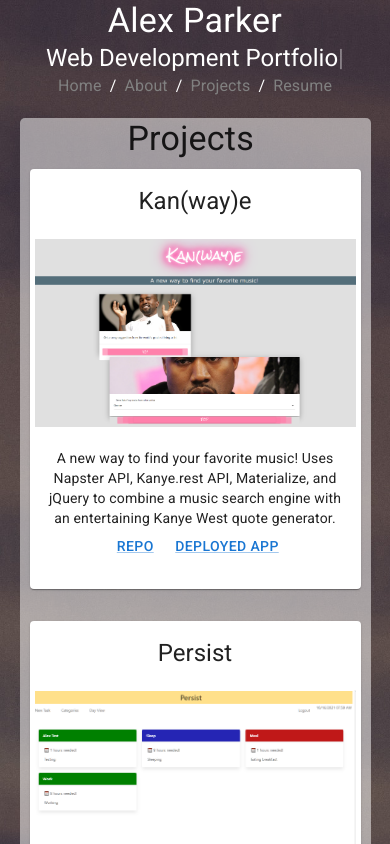
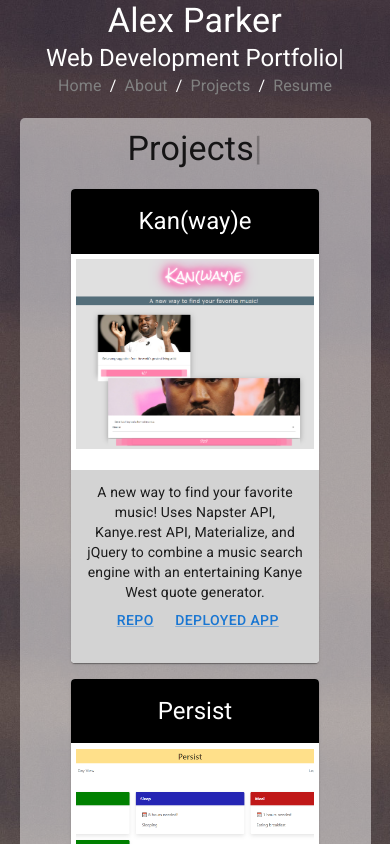
Before and after one commit to AlexParker82/Portfolio, a React (Create React App) app: page /Projects in a window 390 px wide. Shown: the top 844 px of the page. Built offline with nearby package versions, Linux system fonts and the light colour scheme.

Commit message:
making project cards more responsive

```diff
--- a/src/components/ProjectCards/ProjectCards.jsx
+++ b/src/components/ProjectCards/ProjectCards.jsx
@@ -1,20 +1,27 @@
 import React from "react";
-import { Card, CardHeader, CardMedia, CardContent, Button, Link, Typography } from "@mui/material";
+import { Card, CardHeader, CardMedia, CardContent, Button, Link, Typography, Grid } from "@mui/material";
 
 const ProjectCard = (props) => {
     return (
-        <Card sx={{ height: "auto", display: "flex", flexDirection: "column" }} >
+        <Card sx={{ height: "auto", width: "75%", marginLeft: "auto", marginRight: "auto" }} >
             <CardHeader
                 title={props.title}
                 subheader={props.technologies}
-                sx={{ textAlign: "center" }}
+                sx={{ textAlign: "center", backgroundColor: "black", color: "white" }}
             />
+            <Grid container spacing={2}>
+                <Grid item xs={12} md={6}>
                     <CardMedia
                         component="img"
                         image={props.img}
                         sx={{ padding: "5px" }}
+                        alt="Project Photo"
+                        height="200"
+                        width="300"
                     />
-            <CardContent sx={{ textAlign: "center" }}>
+                </Grid>
+                <Grid item xs={12} md={6}>
+                    <CardContent sx={{ textAlign: "center", paddingTop: "5%", backgroundColor: "lightGray", height: "100%" }}>
                         <Typography variant="body2">
                             {props.description}
                         </Typography>
@@ -25,6 +32,8 @@
                             <Link href={props.deployed}>Deployed App</Link>
                         </Button>
                     </CardContent>
+                </Grid>
+            </Grid>
         </Card>
     );
 };
--- a/src/components/ProjectPage/Projects.jsx
+++ b/src/components/ProjectPage/Projects.jsx
@@ -16,13 +16,13 @@
             alignItems: "center",
             borderRadius: "5px"
         }}>
-            <Typography variant="h4" sx={{ textAlign: "center" }}>
+            <Typography variant="h4" sx={{ textAlign: "center", padding: "10px" }}>
                 <Typed strings={["Projects"]} typeSpeed={60} />
             </Typography>
-            <Grid container spacing={4} sx={{ padding: "10px" }}>
+            <Grid container spacing={2} sx={{ padding: "10px" }}>
                 {projectsData.map((project, index) => {
                     return (
-                        <Grid item key={index} xs={12} sm={6} md={4}>
+                        <Grid item key={index} xs={12} sm={12} md={12}>
                             <ProjectCard
                                 img={project.img}
                                 title={project.title}
```
Lines whose indentation alone changed are shown as unchanged.
